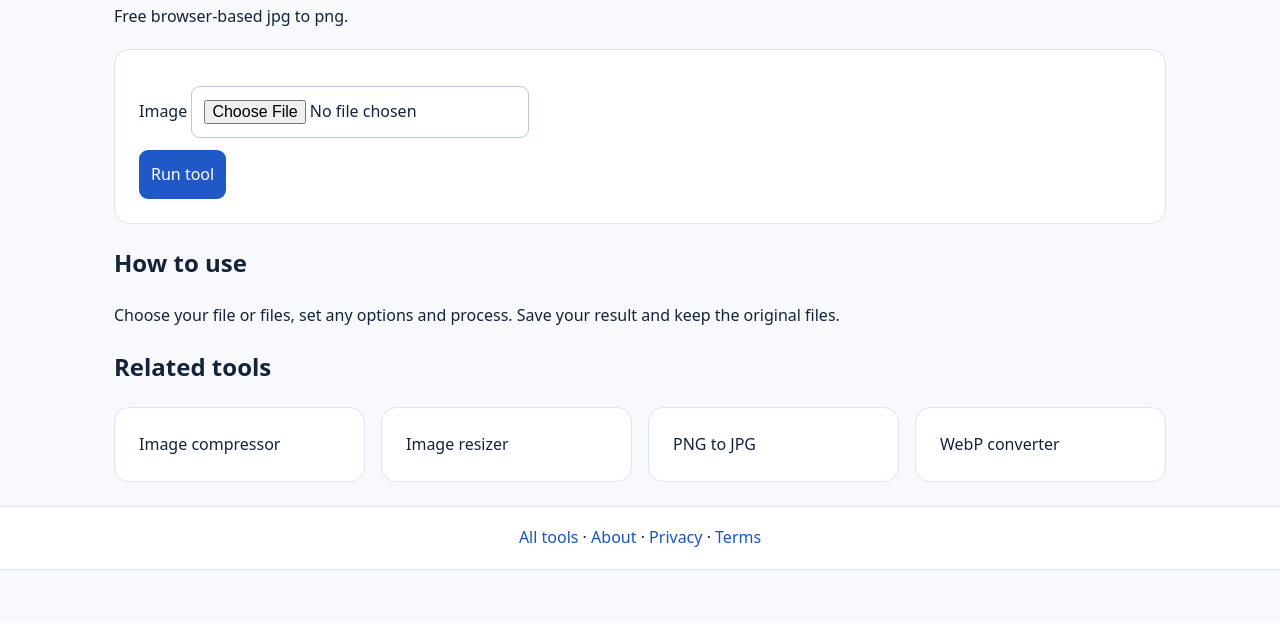
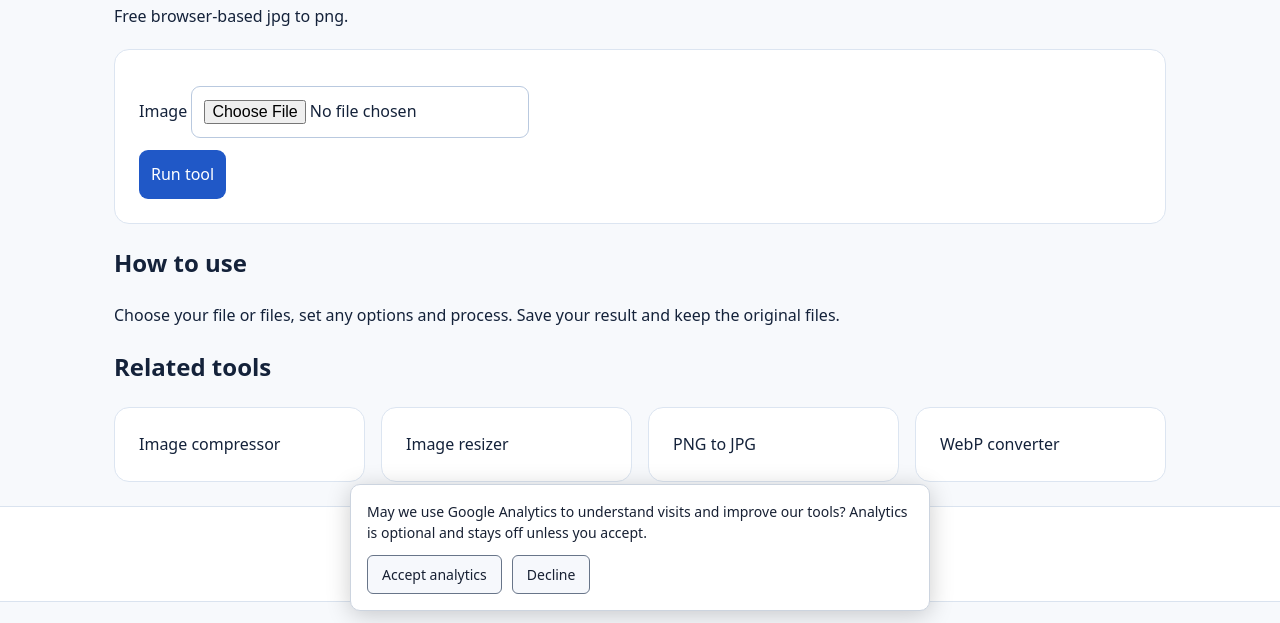
Before and after one commit to FlintHambleton/quickutilitytools, a plain HTML site: page jpg-to-png.html in a window 1280 px wide. Shown: the part 177-800 px from the top of the page. Drawn offline with Linux system fonts and the light colour scheme.

Commit message:
Enable consent-gated GA4

```diff
--- a/jpg-to-png.html
+++ b/jpg-to-png.html
@@ -1 +1 @@
-<!doctype html><html lang="en"><head><meta charset="utf-8"><meta name="viewport" content="width=device-width,initial-scale=1"><title>JPG to PNG – Free Online | QuickUtilityTools</title><meta name="description" content="Use the free jpg to png directly in your browser. No account required."><link rel="canonical" href="https://quickutilitytools.pages.dev/jpg-to-png"><link rel="icon" href="/favicon.svg"><link rel="stylesheet" href="/style.css"></head><body><header><nav><a class="brand" href="/">⚡ QuickUtilityTools</a><a href="/#tools">All tools</a><a href="/privacy">Privacy</a></nav></header><main><h1>JPG to PNG</h1><p>Free browser-based jpg to png.</p><section class="panel" id="tool" data-tool="jpg-to-png"></section><h2>How to use</h2><p>Choose your file or files, set any options and process. Save your result and keep the original files.</p><h2>Related tools</h2><div class="grid"><a class="tile" href="/image-compressor">Image compressor</a><a class="tile" href="/image-resizer">Image resizer</a><a class="tile" href="/png-to-jpg">PNG to JPG</a><a class="tile" href="/webp-converter">WebP converter</a></div></main><footer><a href="/">All tools</a> · <a href="/about">About</a> · <a href="/privacy">Privacy</a> · <a href="/terms">Terms</a></footer><script src="/tools.js"></script></body></html>
+<!doctype html><html lang="en"><head><meta charset="utf-8"><meta name="viewport" content="width=device-width,initial-scale=1"><title>JPG to PNG – Free Online | QuickUtilityTools</title><meta name="description" content="Use the free jpg to png directly in your browser. No account required."><link rel="canonical" href="https://quickutilitytools.pages.dev/jpg-to-png"><link rel="icon" href="/favicon.svg"><link rel="stylesheet" href="/style.css"></head><body><header><nav><a class="brand" href="/">⚡ QuickUtilityTools</a><a href="/#tools">All tools</a><a href="/privacy">Privacy</a></nav></header><main><h1>JPG to PNG</h1><p>Free browser-based jpg to png.</p><section class="panel" id="tool" data-tool="jpg-to-png"></section><h2>How to use</h2><p>Choose your file or files, set any options and process. Save your result and keep the original files.</p><h2>Related tools</h2><div class="grid"><a class="tile" href="/image-compressor">Image compressor</a><a class="tile" href="/image-resizer">Image resizer</a><a class="tile" href="/png-to-jpg">PNG to JPG</a><a class="tile" href="/webp-converter">WebP converter</a></div></main><footer><a href="/">All tools</a> · <a href="/about">About</a> · <a href="/privacy">Privacy</a> · <a href="/terms">Terms</a></footer><script src="/tools.js"></script><script src="/analytics-consent.js" defer></script></body></html>
```
